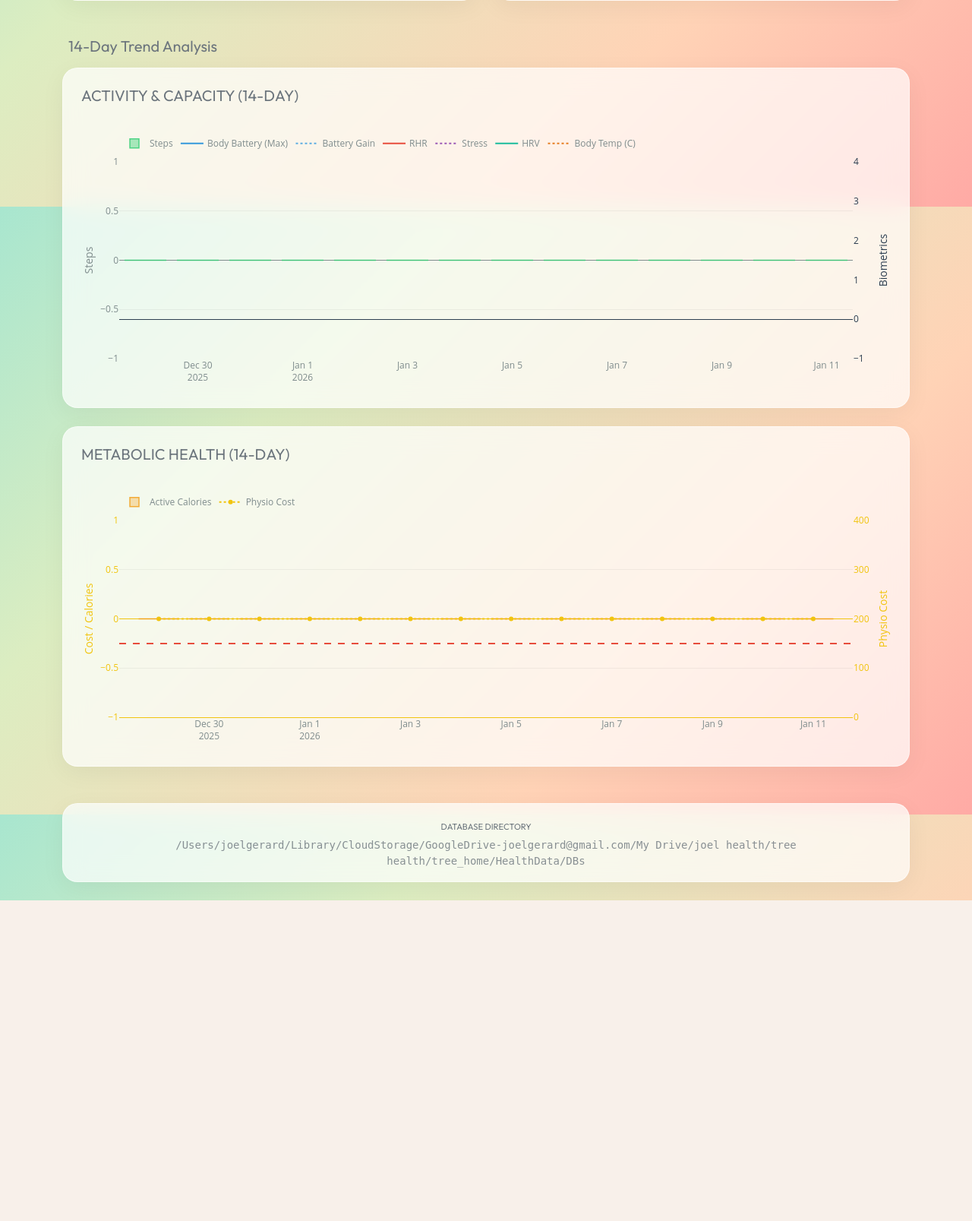
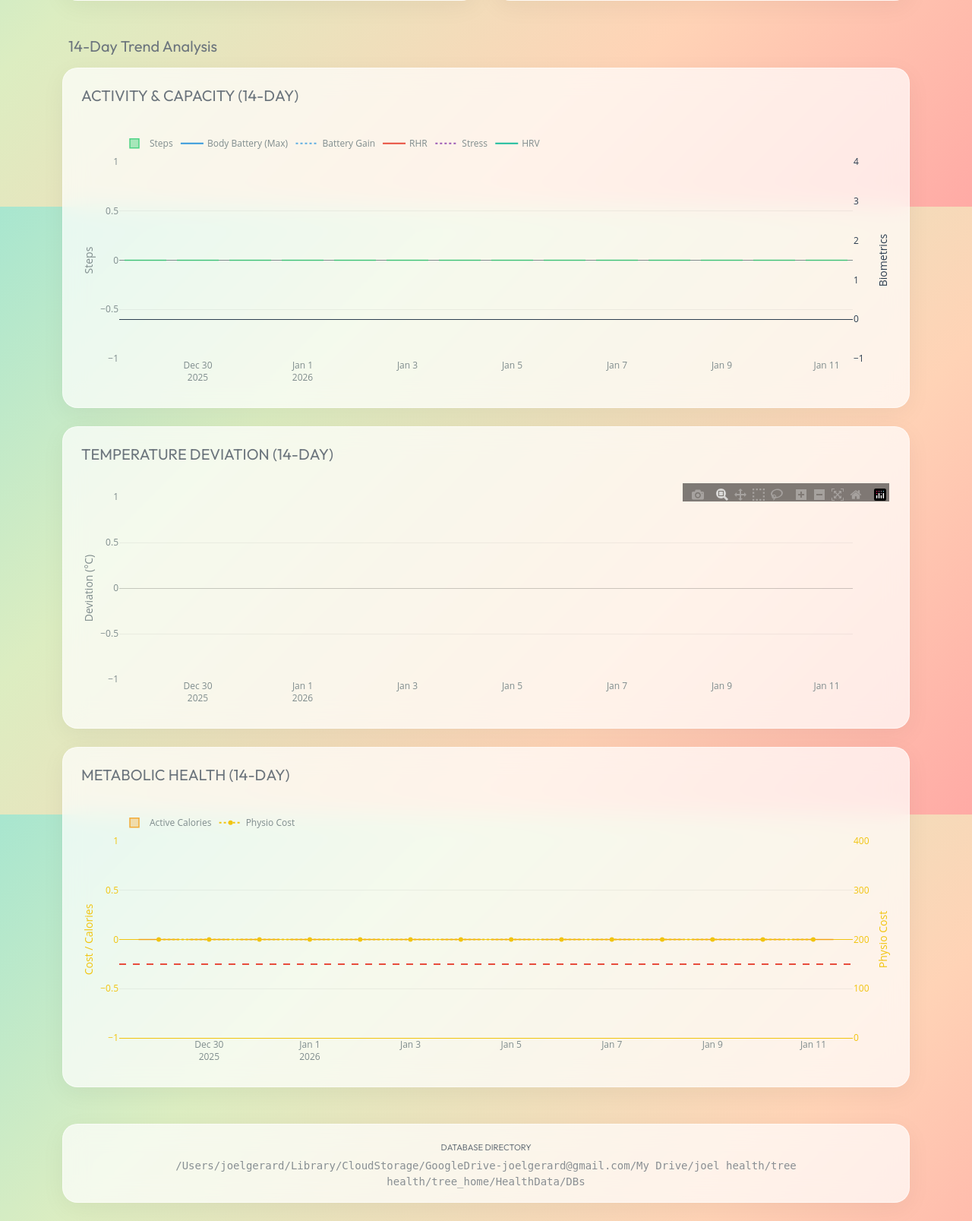
Before and after one commit to joelgerard/tree_health, a Flask app: page / in a window 1280 px wide. Shown: the part 1328-2935 px from the top of the page at 76% size. Before the commit the page ends 2513 px from the top, so only its background shows below. Run offline with Flask 3, Linux system fonts and the light colour scheme; data that the repository does not hold is empty; some libraries are stand-ins or nearby versions.

Commit message:
body temp

```diff
--- a/app.py
+++ b/app.py
@@ -1209,7 +1209,8 @@ def get_time_series_data(target_date):
         "cost": [],
         "active_cals": [],
         "hrv": [],
-        "body_temp": []
+        "body_temp": [],
+        "temp_dev": []
     }
 
     try:
@@ -1284,6 +1285,7 @@ def get_time_series_data(target_date):
 
             # Body Temperature (Oura)
             body_temp = None
+            temp_dev = 0
             if cursor_oura:
                 try:
                     cursor_oura.execute("SELECT temperature_deviation FROM daily_readiness WHERE day = ?", (date_str,))
@@ -1291,9 +1293,11 @@ def get_time_series_data(target_date):
                     if row_oura and row_oura['temperature_deviation'] is not None:
                         # Baseline 36.6 C + deviation
                         body_temp = round(36.6 + row_oura['temperature_deviation'], 2)
+                        temp_dev = row_oura['temperature_deviation']
                 except Exception:
                     pass
             data["body_temp"].append(body_temp)
+            data["temp_dev"].append(temp_dev)
 
             current += timedelta(days=1)
 
--- a/templates/index.html
+++ b/templates/index.html
@@ -684,6 +684,11 @@
                 <h5 class="text-secondary text-uppercase letter-spacing-2 mb-4">Activity & Capacity (14-Day)</h5>
                 <div id="trendChart" style="height: 350px;"></div>
             </div>
+<!-- Temperature Deviation Chart -->
+<div class="glass-panel p-4 mb-4">
+    <h5 class="text-secondary text-uppercase letter-spacing-2 mb-4">Temperature Deviation (14-Day)</h5>
+    <div id="tempChart" style="height: 300px;"></div>
+</div>
             <!-- Biometrics Chart -->
             <div class="glass-panel p-4 mb-4">
                 <h5 class="text-secondary text-uppercase letter-spacing-2 mb-4">Metabolic Health (14-Day)</h5>
@@ -770,17 +775,8 @@
                                 line: { color: '#1abc9c', width: 2 }
                             };
 
-                            const traceTemp = {
-                                x: data.dates,
-                                y: data.body_temp,
-                                name: 'Body Temp (C)',
-                                yaxis: 'y2',
-                                type: 'scatter',
-                                mode: 'lines',
-                                visible: true,
-                                line: { color: '#e67e22', width: 2, dash: 'dot' },
-                                hovertemplate: '%{y:.2f}°C<extra></extra>'
-                            };
+                            // Temp Trace Removed from here
+                            const traceTemp = {};
 
                             const layout1 = {
                                 title: { text: '', font: { color: '#2c3e50' } },
@@ -800,7 +796,40 @@
                                 }
                             };
 
-                            Plotly.newPlot('trendChart', [traceSteps, traceBatt, traceBattGain, traceRHR, traceStress, traceHRV, traceTemp], layout1, { responsive: true, displayModeBar: false });
+                            Plotly.newPlot('trendChart', [traceSteps, traceBatt, traceBattGain, traceRHR, traceStress, traceHRV], layout1);
+
+                            // CHART 1B: Temperature Deviation
+                            const traceTempDev = {
+                                x: data.dates,
+                                y: data.temp_dev,
+                                name: 'Temp Deviation',
+                                type: 'bar',
+                                marker: {
+                                    color: data.temp_dev.map(v => v >= 0 ? '#e74c3c' : '#3498db')
+                                },
+                                hovertemplate: '%{y:+.2f}°C<extra></extra>'
+                            };
+
+                            const layoutTemp = {
+                                title: { text: '', font: { color: '#2c3e50' } },
+                                paper_bgcolor: 'rgba(0,0,0,0)',
+                                plot_bgcolor: 'rgba(0,0,0,0)',
+                                showlegend: false,
+                                margin: { l: 50, r: 50, t: 20, b: 40 },
+                                xaxis: { color: '#7f8c8d', showgrid: false },
+                                yaxis: {
+                                    title: 'Deviation (°C)',
+                                    color: '#7f8c8d',
+                                    showgrid: true,
+                                    gridcolor: 'rgba(0,0,0,0.05)',
+                                    zeroline: true,
+                                    zerolinecolor: 'rgba(0,0,0,0.2)'
+                                }
+                            };
+
+                            Plotly.newPlot('tempChart', [traceTempDev], layoutTemp);
+
+                            Plotly.newPlot('trendChart', [traceSteps, traceBatt, traceBattGain, traceRHR, traceStress, traceHRV], layout1, { responsive: true, displayModeBar: false });
 
                             // CHART 2: Metabolic Health
                             const traceCost = {
```
